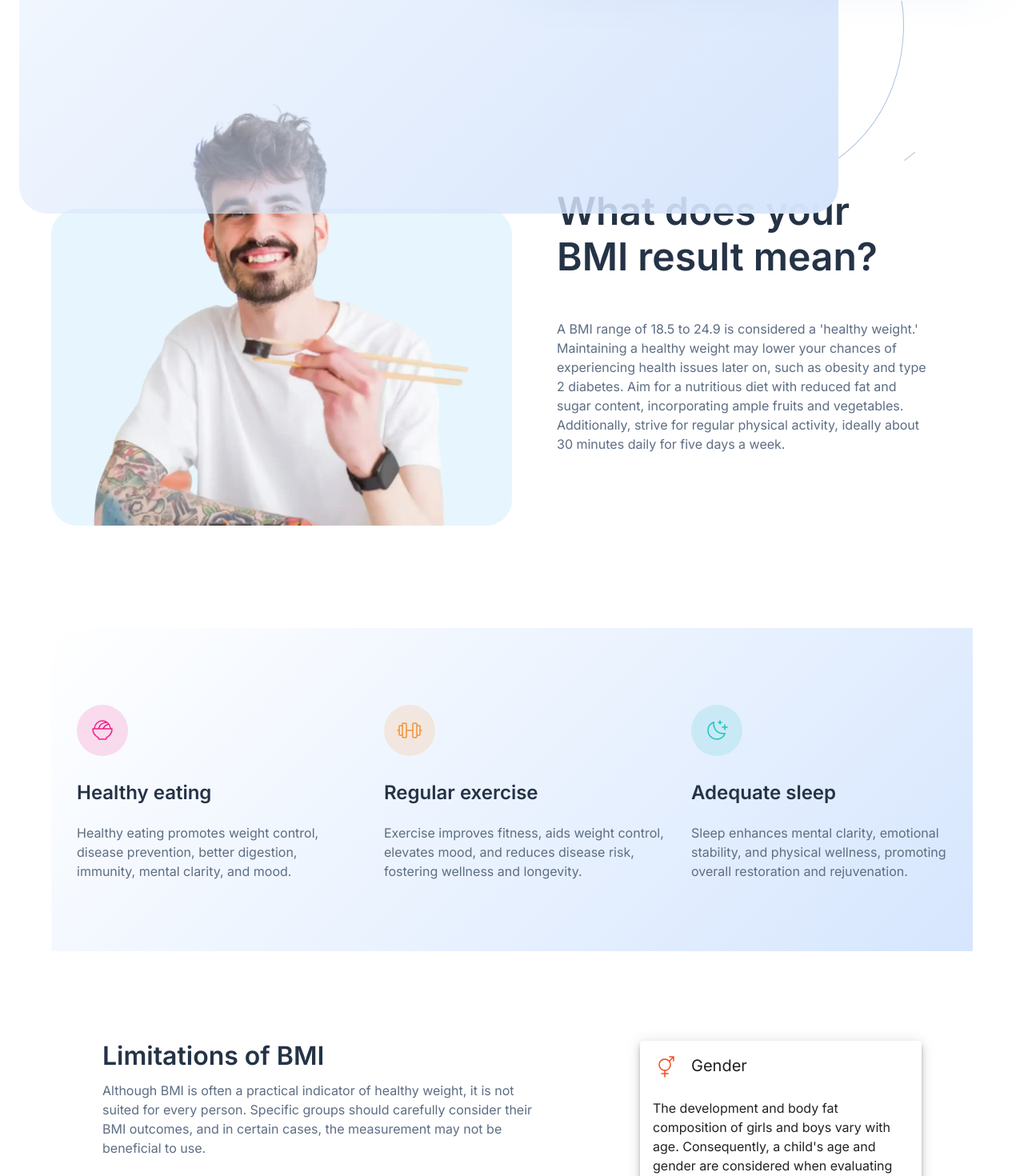
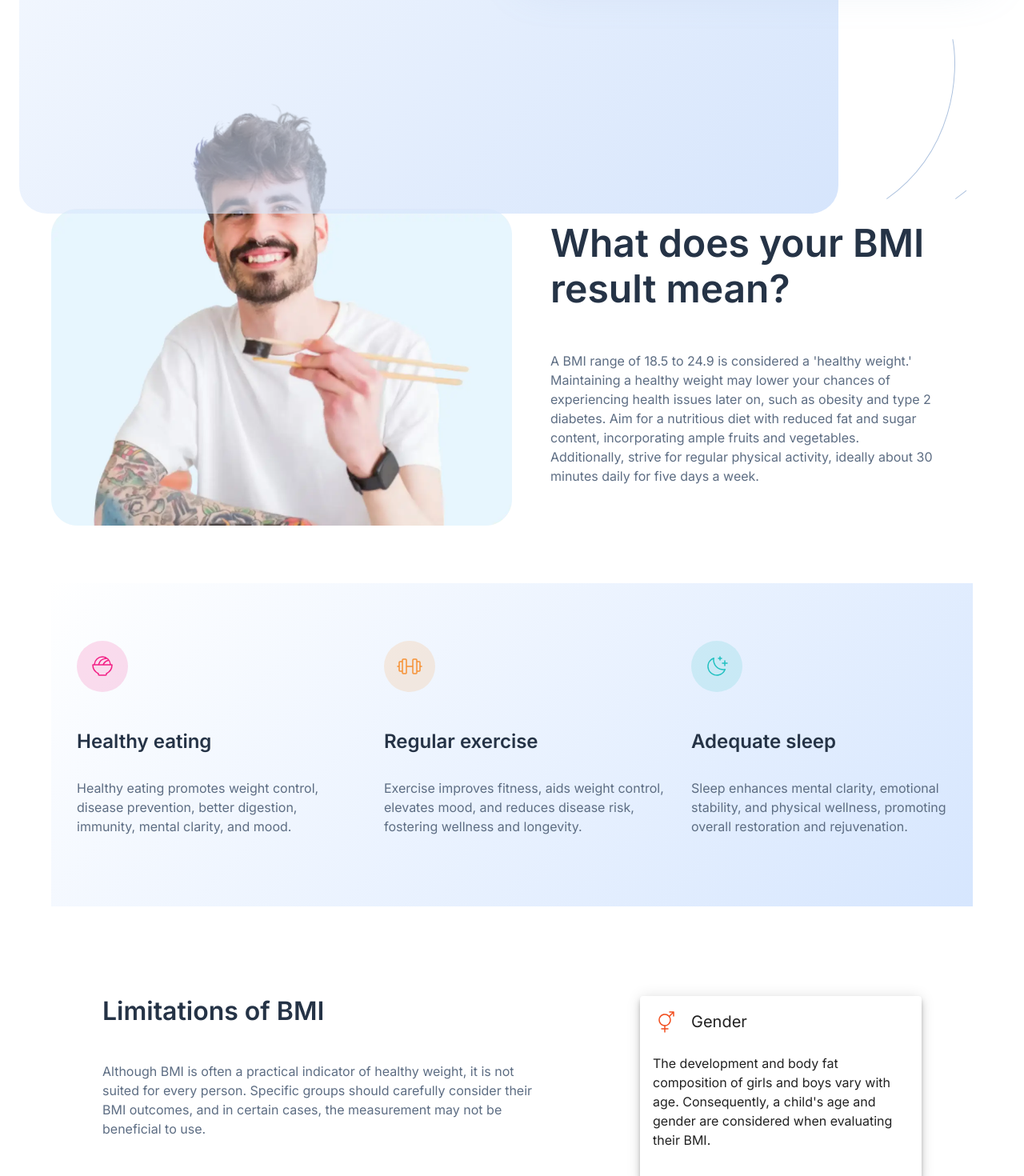
Before and after one commit to queseri/bmi-calculator, a React (Vite) app: page / in a window 1280 px wide. Shown: the part 693-2163 px from the top of the page at 80% size. Built offline with nearby package versions, Linux system fonts and the light colour scheme.

Commit message:
desktop - minor styles adjustments - bringing it closer to design

```diff
--- a/src/App.tsx
+++ b/src/App.tsx
@@ -267,7 +267,8 @@ function App() {
           container
           justifyContent={"center"}
           alignItems={"center"}
-          paddingY={"10rem"}
+          paddingTop={"10rem"}
+          paddingBottom={"6.5rem"}
           position={"relative"}
           sx={leftPattern}
         >
@@ -280,7 +281,10 @@ function App() {
             sm={6}
             paddingX={{
               sm: "2rem",
-              lg: "3.5rem",
+              lg: "3rem",
+            }}
+            paddingTop={{
+              lg: "5rem",
             }}
           >
             <Typography
@@ -315,7 +319,10 @@ function App() {
           spacing={4}
           width={"100%"}
           marginLeft={0}
-          paddingY={{
+          paddingTop={{
+            lg: "2.5rem", //"4rem"
+          }}
+          paddingBottom={{
             lg: "4rem",
           }}
           sx={{
@@ -387,6 +394,9 @@ function App() {
               textAlign={{
                 md: "left",
               }}
+              paddingTop={{
+                lg: "2rem",
+              }}
             >
               Although BMI is often a practical indicator of healthy weight, it
               is not suited for every person. Specific groups should carefully
--- a/src/components/BmiPractices.tsx
+++ b/src/components/BmiPractices.tsx
@@ -16,7 +16,7 @@ function BmiPractices(props: {
       md={props.value}
       sx={{
         display: "flex",
-        gap: "2rem",
+        gap: "3rem",
         flexDirection: {
           xs: "column",
           sm: "row",
@@ -34,6 +34,7 @@ function BmiPractices(props: {
           textAlign={"left"}
           fontSize={"1.5rem"}
           fontWeight={600}
+          gutterBottom
         >
           {props.heading}
         </Typography>
--- a/src/styles/Styles.tsx
+++ b/src/styles/Styles.tsx
@@ -34,8 +34,8 @@ export const leftPattern = {
   "&::before": {
     position: "absolute",
     content: '""',
-    top: "3rem",
-    right: "4.5rem",
+    top: "6rem",
+    right: "0.5rem",
     width: {
       lg: "100px",
     },
```
